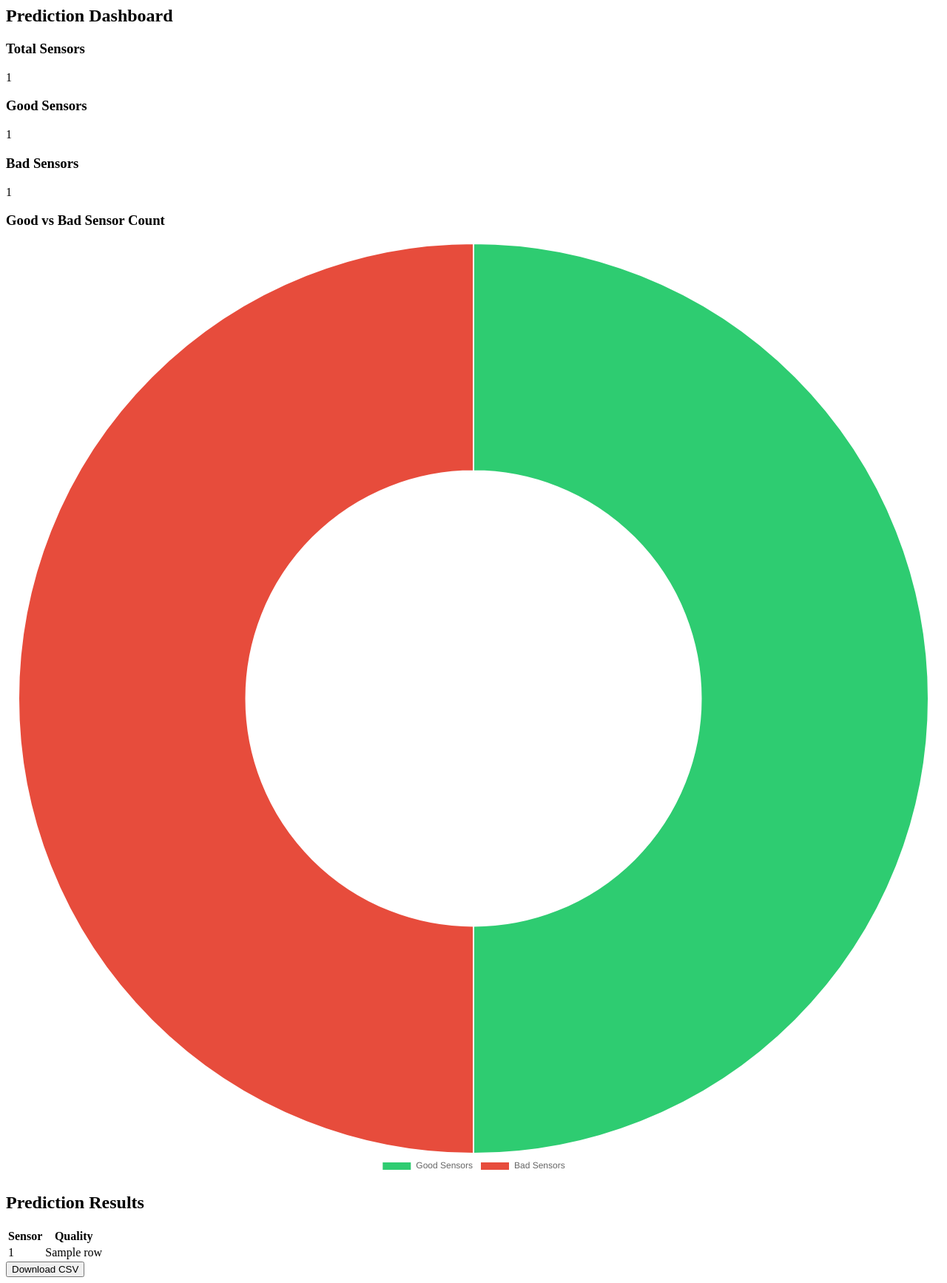
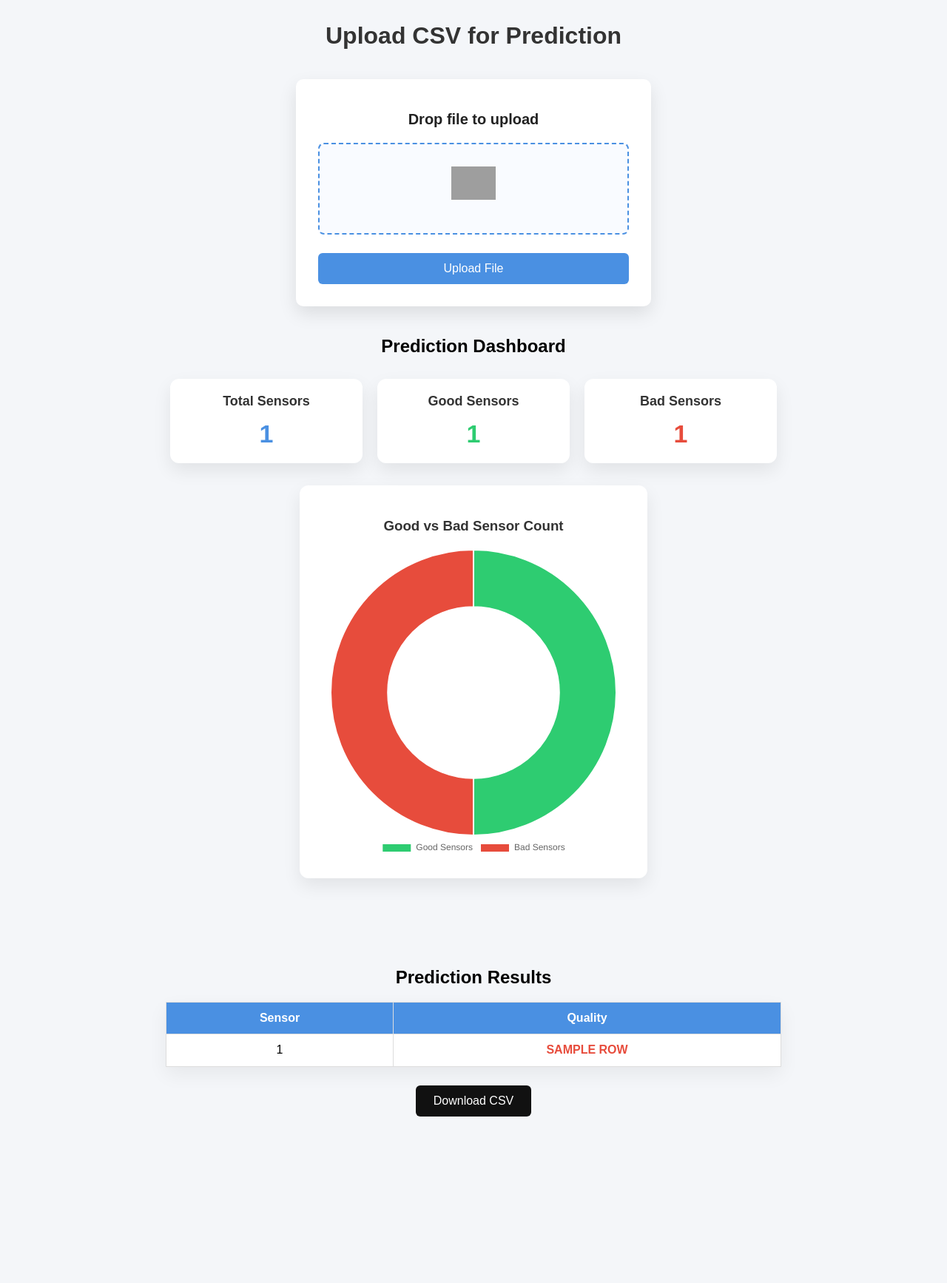
Before and after one commit to AnandBhagat345/sensor_fault_detection, a Flask app: template templates/upload_file.html in a window 1280 px wide. Shown: the whole page at 74% size. After the commit the page ends 1509 px from the top, so only its background shows below. Run offline with Flask 2, Linux system fonts and the light colour scheme; the template is opened without the code that fills it: most values are stand-ins (such as "Sample title", 1, 10 or a date in 2020); some libraries are stand-ins or nearby versions; grey boxes are pictures that could not be loaded.

Commit message:
Styled prediction dashboard and chart section

```diff
--- a/static/style.css
+++ b/static/style.css
@@ -131,3 +131,128 @@ border-radius: 5px;
 .download-btn:hover {
 background: #333;
 }
+
+
+/* Dashboard container */
+.dashboard {
+    margin-top: 40px;
+    text-align: center;
+    padding-bottom: 50px;
+}
+
+/* Summary cards wrapper */
+.summary-cards {
+    width: 80%;
+    margin: 30px auto;
+    display: flex;
+    justify-content: center;
+    gap: 20px;
+    flex-wrap: wrap;
+}
+
+/* Individual card */
+.summary-card {
+    width: 220px;
+    background: #ffffff;
+    border-radius: 12px;
+    padding: 20px;
+    box-shadow: 0 10px 25px rgba(0, 0, 0, 0.08);
+}
+
+.summary-card h3 {
+    margin: 0;
+    font-size: 18px;
+    color: #333;
+}
+
+.summary-card p {
+    margin: 15px 0 0;
+    font-size: 34px;
+    font-weight: bold;
+}
+
+/* Card colors */
+.total-card p {
+    color: #4a90e2;
+}
+
+.good-card p {
+    color: #2ecc71;
+}
+
+.bad-card p {
+    color: #e74c3c;
+}
+
+/* Chart box */
+.chart-box {
+    width: 420px;
+    max-width: 90%;
+    margin: 30px auto;
+    background: #ffffff;
+    border-radius: 12px;
+    padding: 25px;
+    box-shadow: 0 10px 25px rgba(0, 0, 0, 0.08);
+}
+
+.chart-box h3 {
+    margin-bottom: 20px;
+    color: #333;
+}
+
+/* Result section */
+.result-box {
+    margin-top: 40px;
+    text-align: center;
+}
+
+/* Table */
+table {
+    margin: auto;
+    border-collapse: collapse;
+    width: 65%;
+    background: #ffffff;
+    box-shadow: 0 10px 25px rgba(0, 0, 0, 0.06);
+}
+
+th, td {
+    border: 1px solid #ddd;
+    padding: 12px;
+}
+
+th {
+    background: #4a90e2;
+    color: #ffffff;
+}
+
+/* Prediction colors */
+.good {
+    color: #2ecc71;
+    font-weight: bold;
+    text-transform: uppercase;
+}
+
+.bad {
+    color: #e74c3c;
+    font-weight: bold;
+    text-transform: uppercase;
+}
+
+/* Download button */
+.download-section {
+    margin-top: 25px;
+}
+
+.download-btn {
+    padding: 12px 24px;
+    background: #111;
+    color: white;
+    border: none;
+    border-radius: 6px;
+    cursor: pointer;
+    font-size: 16px;
+}
+
+.download-btn:hover {
+    background: #333;
+}
--- a/templates/upload_file.html
+++ b/templates/upload_file.html
@@ -1,9 +1,50 @@
+<!DOCTYPE html>
+<html lang="en">
+<head>
+    <meta charset="UTF-8">
+    <title>Wafer Fault Detection</title>
+
+    <link rel="stylesheet" href="https://cdnjs.cloudflare.com/ajax/libs/normalize/5.0.0/normalize.min.css">
+
+    <!-- If your CSS file is static/style.css, use this -->
+    <link rel="stylesheet" href="{{ url_for('static', filename='style.css') }}">
+
+    <!-- If your CSS file is static/css/style.css, use this instead -->
+    <!-- <link rel="stylesheet" href="{{ url_for('static', filename='css/style.css') }}"> -->
+</head>
+
+<body>
+
+<form action="/predict" method="POST" enctype="multipart/form-data">
+
+    <h1 class="title-main">Upload CSV for Prediction</h1>
+
+    <div class="frame">
+        <div class="center">
+
+            <div class="title">
+                <h1>Drop file to upload</h1>
+            </div>
+
+            <div class="dropzone">
+                <img src="http://100days.com/codepen/upload.svg" class="upload-icon" />
+                <input type="file" class="upload-input" name="file" accept=".csv" required>
+            </div>
+
+            <button type="submit" class="btn">Upload File</button>
+
+        </div>
+    </div>
+
+</form>
+
 {% if results %}
+
+    <!-- Dashboard Section -->
     <div class="dashboard">
 
         <h2>Prediction Dashboard</h2>
 
-        <!-- Summary Cards -->
         <div class="summary-cards">
 
             <div class="summary-card total-card">
@@ -29,8 +70,11 @@
             <canvas id="predictionChart"></canvas>
         </div>
 
-        <!-- Prediction Table -->
+    </div>
+
+    <!-- Prediction Result Section -->
     <div class="result-box">
+
         <h2>Prediction Results</h2>
 
         <table>
@@ -52,16 +96,16 @@
             {% endfor %}
         </table>
 
+        <!-- Download Button -->
         <div class="download-section">
             <a href="/download">
                 <button class="download-btn">Download CSV</button>
             </a>
         </div>
-        </div>
 
     </div>
 
-    <!-- Chart.js CDN -->
+    <!-- Chart.js -->
     <script src="https://cdn.jsdelivr.net/npm/chart.js"></script>
 
     <script>
@@ -77,11 +121,13 @@
                 datasets: [{
                     data: [goodCount, badCount],
                     backgroundColor: ['#2ecc71', '#e74c3c'],
+                    borderColor: ['#ffffff', '#ffffff'],
                     borderWidth: 2
                 }]
             },
             options: {
                 responsive: true,
+                cutout: '60%',
                 plugins: {
                     legend: {
                         position: 'bottom'
@@ -90,4 +136,8 @@
             }
         });
     </script>
+
 {% endif %}
+
+</body>
+</html>
```
Lines whose indentation alone changed are shown as unchanged.
